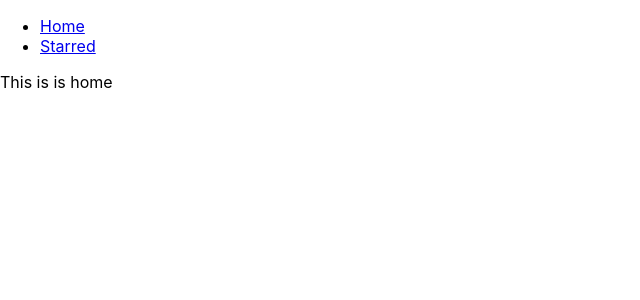
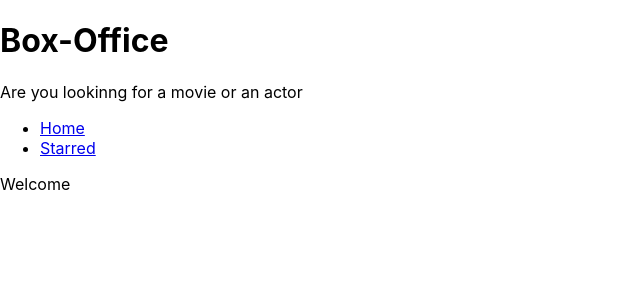
Before and after one commit to guddumaurya45/box-office, a React (Create React App) app: page / in a window 1280 px wide. Shown: the top 300 px of the page, without its empty margins (0-640 px from the left). Built offline with nearby package versions, Linux system fonts and the light colour scheme.

Commit message:
Designed Layout

```diff
--- a/src/App.js
+++ b/src/App.js
@@ -1,14 +1,11 @@
 import React from 'react';
 import { Switch, Route } from 'react-router-dom';
 
-import Navs from './components/Navs';
 import Home from './pages/Home';
 import Starred from './pages/Starred';
 
 function App() {
   return (
-    <div>
-      <Navs />
     <Switch>
       <Route exact path="/">
         <Home />
@@ -22,7 +19,6 @@
         <div>Not Found</div>
       </Route>
     </Switch>
-    </div>
   );
 }
 
--- /dev/null
+++ b/src/components/MainPageLayout.js
@@ -0,0 +1,19 @@
+import React from 'react';
+import Navs from './Navs';
+import Title from './Title';
+
+const MainPageLayout = ({ children }) => {
+  return (
+    <div>
+      <Title
+        title="Box-Office"
+        subtitle="Are you lookinng for a movie or an actor"
+      />
+      <Navs />
+
+      {children}
+    </div>
+  );
+};
+
+export default MainPageLayout;
--- /dev/null
+++ b/src/components/Title.js
@@ -0,0 +1,12 @@
+import React from 'react';
+
+const Title = ({ title, subtitle }) => {
+  return (
+    <div>
+      <h1>{title}</h1>
+      <p>{subtitle}</p>
+    </div>
+  );
+};
+
+export default Title;
--- a/src/pages/Home.js
+++ b/src/pages/Home.js
@@ -1,7 +1,8 @@
 import React from 'react';
+import MainPageLayout from '../components/MainPageLayout';
 
 const Home = () => {
-  return <div>This is is home</div>;
+  return <MainPageLayout> Welcome </MainPageLayout>;
 };
 
 export default Home;
--- a/src/pages/Starred.js
+++ b/src/pages/Starred.js
@@ -1,7 +1,8 @@
 import React from 'react';
+import MainPageLayout from '../components/MainPageLayout';
 
 const Starred = () => {
-  return <div>This is Starred</div>;
+  return <MainPageLayout>This is Starred</MainPageLayout>;
 };
 
 export default Starred;
```
Lines whose indentation alone changed are shown as unchanged.
